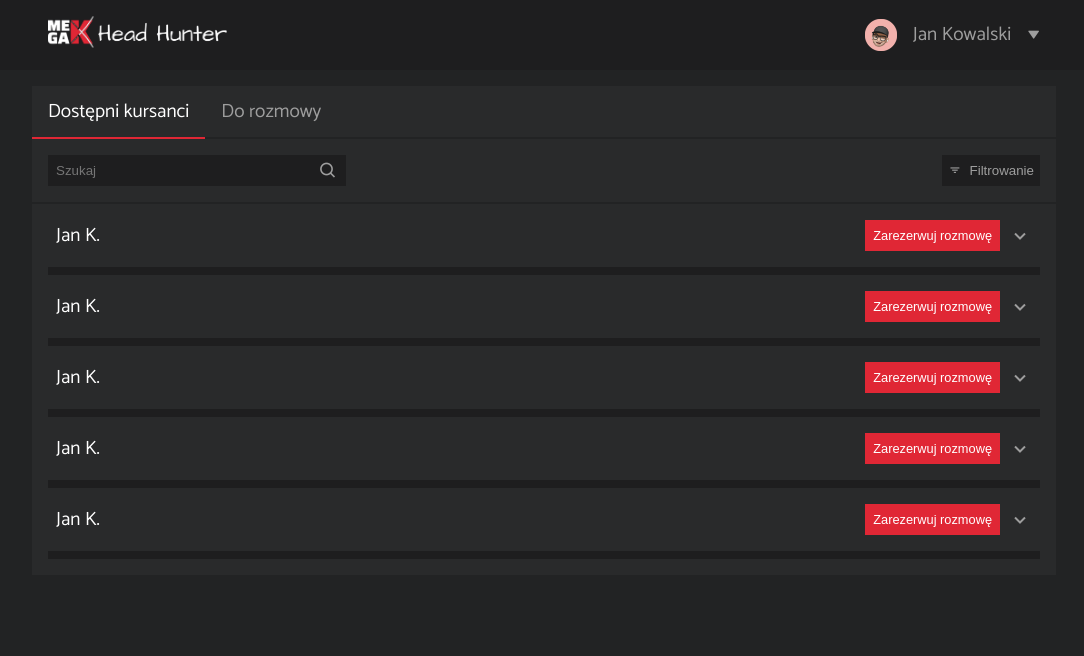
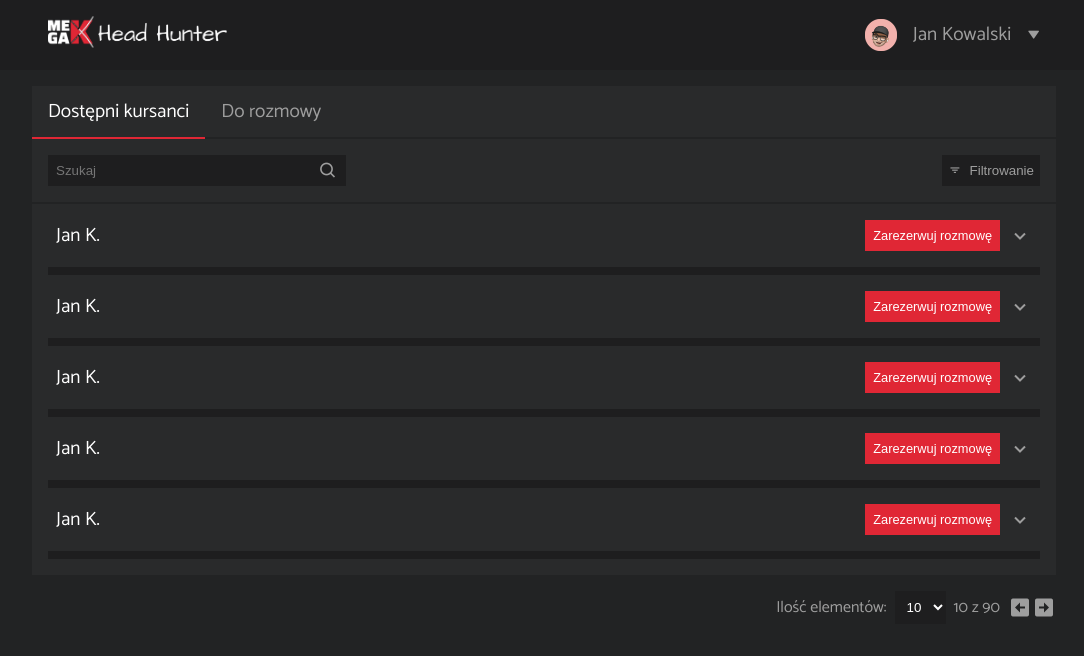
Before and after one commit to tomaszburas/HeadHunter-MK-FE, a React (Create React App) app: page /hr/active-students in a window 1280 px wide. Shown: the top 656 px of the page, without its empty margins (96-1180 px from the left). Built offline with nearby package versions, Linux system fonts and the light colour scheme.

Commit message:
Added Pagination component

```diff
--- /dev/null
+++ b/src/components/Hr/Pagination.tsx
@@ -0,0 +1,41 @@
+import React from 'react';
+import styled from 'styled-components';
+import {Select} from '../../assets/styled/Select';
+
+export const Pagination = () => {
+  return (
+    <Container>
+      <p className="pagination-title">Ilość elementów:</p>
+      <div className="select-box">
+        <Select name="perPage">
+          <option value="10">10</option>
+          <option value="20">20</option>
+          <option value="30">30</option>
+        </Select>
+      </div>
+      <p className="pagination-info">10 z 90</p>
+      <i className="bx bxs-left-arrow-square" />
+      <i className="bx bxs-right-arrow-square" />
+    </Container>
+  );
+};
+
+const Container = styled.div`
+  display: flex;
+  justify-content: flex-end;
+  align-items: center;
+  font-size: 1rem;
+  margin-bottom: ${(props) => props.theme.marginSize.base};
+
+  .pagination-title,
+  .select-box,
+  .pagination-info {
+    margin-right: ${(props) => props.theme.marginSize.sm};
+  }
+
+  .bxs-left-arrow-square,
+  .bxs-right-arrow-square {
+    font-size: ${(props) => props.theme.fontSize.base};
+    cursor: pointer;
+  }
+`;
--- a/src/views/MainHr.tsx
+++ b/src/views/MainHr.tsx
@@ -4,6 +4,7 @@ import {Header} from '../components/Header';
 import {NavHr} from '../components/Hr/NavHr';
 import {Students} from '../components/Hr/Students';
 import {UtilsHr} from '../components/Hr/UtilsHr';
+import {Pagination} from '../components/Hr/Pagination';
 
 export const MainHr = () => {
   const [activeLink, setActiveLink] = useState(true);
@@ -16,6 +17,7 @@ export const MainHr = () => {
         <UtilsHr />
         <Students />
       </Wrapper>
+      <Pagination />
     </>
   );
 };
```
